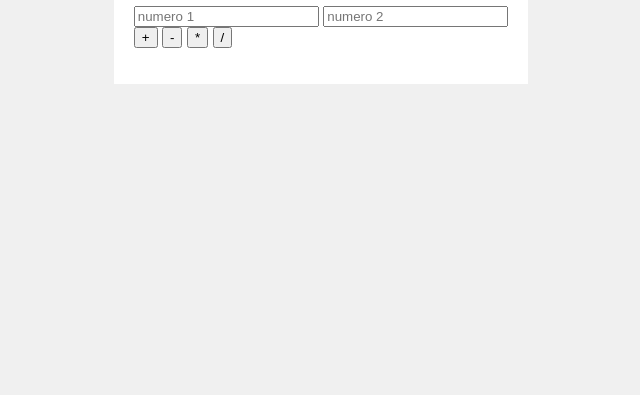
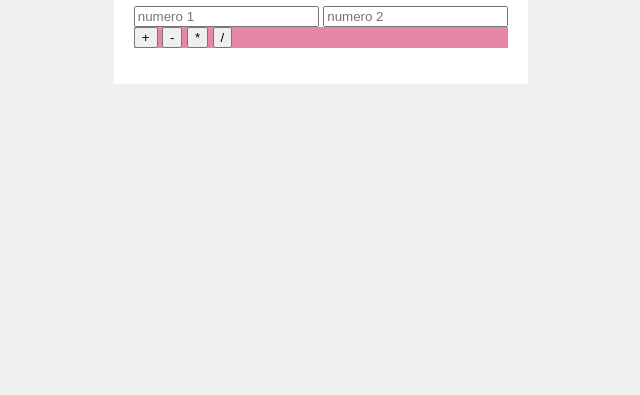
Before and after one commit to veronica2024/atividade, a plain HTML site: page exercicios/exercicio1.html in a window 1280 px wide. Shown: the part 405-800 px from the top of the page, without its empty margins (319-959 px from the left). Drawn offline with Linux system fonts and the light colour scheme; files that its build step writes are made by us from their sources; files whose address does not match are found by name.

Commit message:
novo repositorio

```diff
--- a/styles.css
+++ b/styles.css
@@ -29,3 +29,8 @@ body{
 .button:hover{
     background-color: #0056b3;
 }
+
+.operacoes{
+    background-color: rgb(231, 135, 167);
+
+}
```
